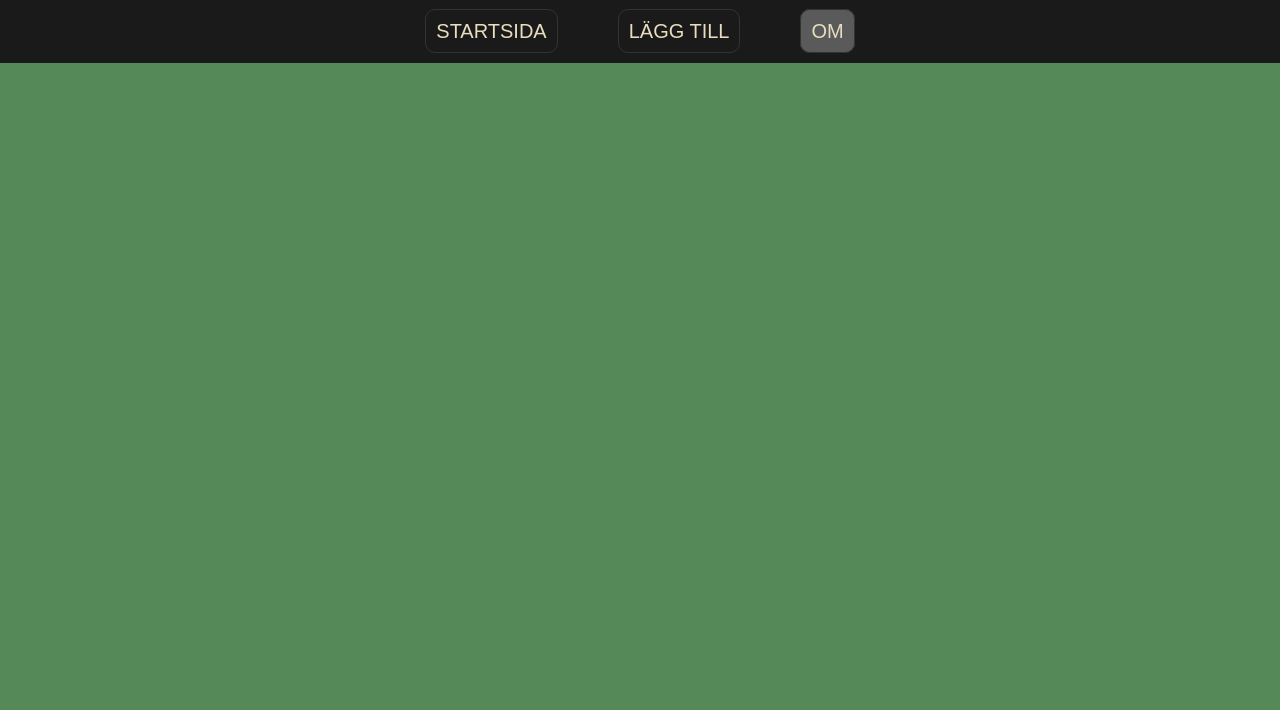
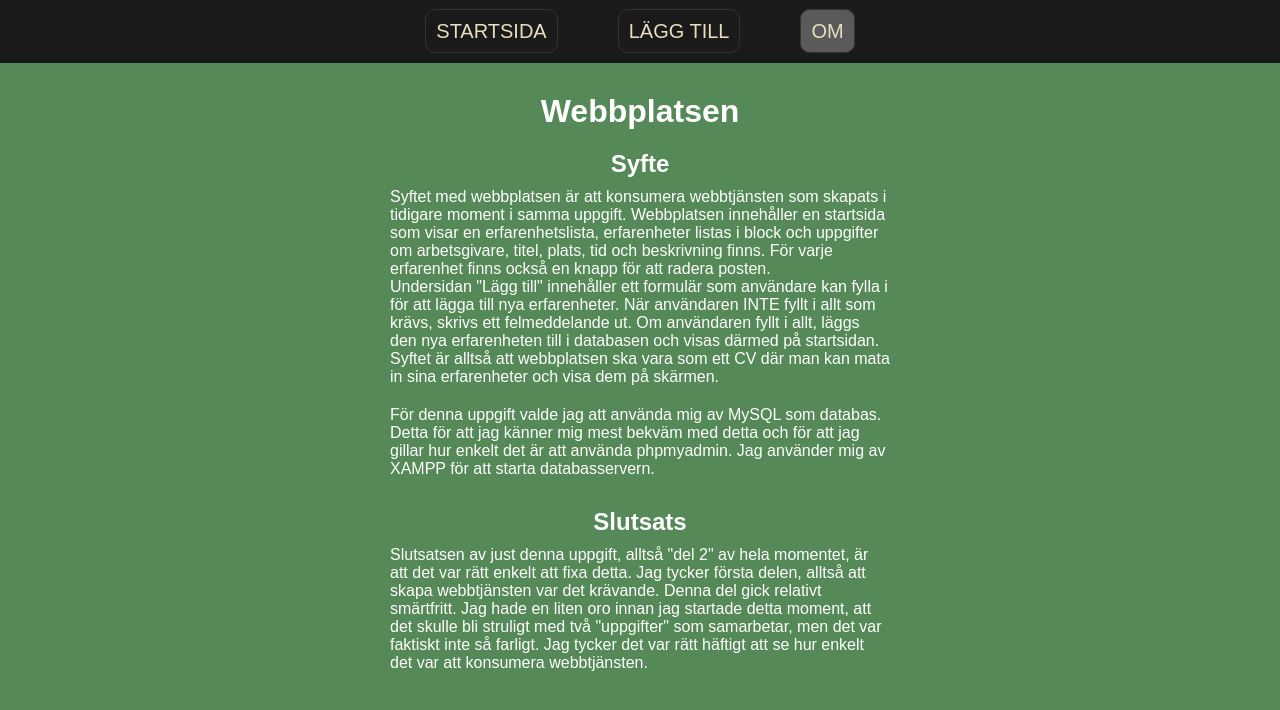
Before and after one commit to HelmerBergstrom/moment-2-backend-webbplats, a plain HTML site: page about.html in a window 1280 px wide. Drawn offline with Linux system fonts and the light colour scheme.

Commit message:
Uppdaterar about-sidan.

```diff
--- a/about.html
+++ b/about.html
@@ -16,8 +16,35 @@
         </nav>
     </header>
 <body>
-    <main>
+    <main id="about-main">
+        <h1> Webbplatsen </h1>
 
+            <h2> Syfte </h2>
+
+                <p>
+                    Syftet med webbplatsen är att konsumera webbtjänsten som skapats i tidigare moment i samma uppgift.
+                    Webbplatsen innehåller en startsida som visar en erfarenhetslista, erfarenheter listas i block och uppgifter om
+                    arbetsgivare, titel, plats, tid och beskrivning finns. För varje erfarenhet finns också en knapp för att radera posten.
+                <br>
+                    Undersidan "Lägg till" innehåller ett formulär som användare kan fylla i för att lägga till nya erfarenheter. När användaren
+                    INTE fyllt i allt som krävs, skrivs ett felmeddelande ut. Om användaren fyllt i allt, läggs den nya erfarenheten till i databasen
+                    och visas därmed på startsidan.
+                <br>
+                    Syftet är alltså att webbplatsen ska vara som ett CV där man kan mata in sina erfarenheter och visa dem på skärmen.
+                </p>
+
+                <p>
+                    För denna uppgift valde jag att använda mig av MySQL som databas. Detta för att jag känner mig mest bekväm med detta och för att
+                    jag gillar hur enkelt det är att använda phpmyadmin. Jag använder mig av XAMPP för att starta databasservern.
+                </p>
+
+                <h2> Slutsats </h2>
+                <p>
+                    Slutsatsen av just denna uppgift, alltså "del 2" av hela momentet, är att det var rätt enkelt att fixa detta. Jag tycker första delen,
+                    alltså att skapa webbtjänsten var det krävande. Denna del gick relativt smärtfritt. Jag hade en liten oro innan jag startade detta moment,
+                    att det skulle bli struligt med två "uppgifter" som samarbetar, men det var faktiskt inte så farligt. Jag tycker det var rätt häftigt att se
+                    hur enkelt det var att konsumera webbtjänsten.
+                </p>
     </main>
 
     <script src="main.js"></script>
--- a/styles.css
+++ b/styles.css
@@ -196,3 +196,28 @@ main {
 .delete-btn:hover {
     background-color: #333;
 }
+
+/* OM-SIDAN */
+
+#about-main h2 {
+    margin-top: 20px;
+}
+
+#about-main p {
+    display: flex;
+    width: 500px;
+    flex-direction: column;
+    align-items: center;
+    justify-content: center;
+    padding: 10px;
+}
+
+@media (max-width: 600px) {
+    .menu li a {
+        font-size: 14px;
+        margin: 15px;
+    }
+    #about-main p {
+        width: 400px;
+    }
+}
```
